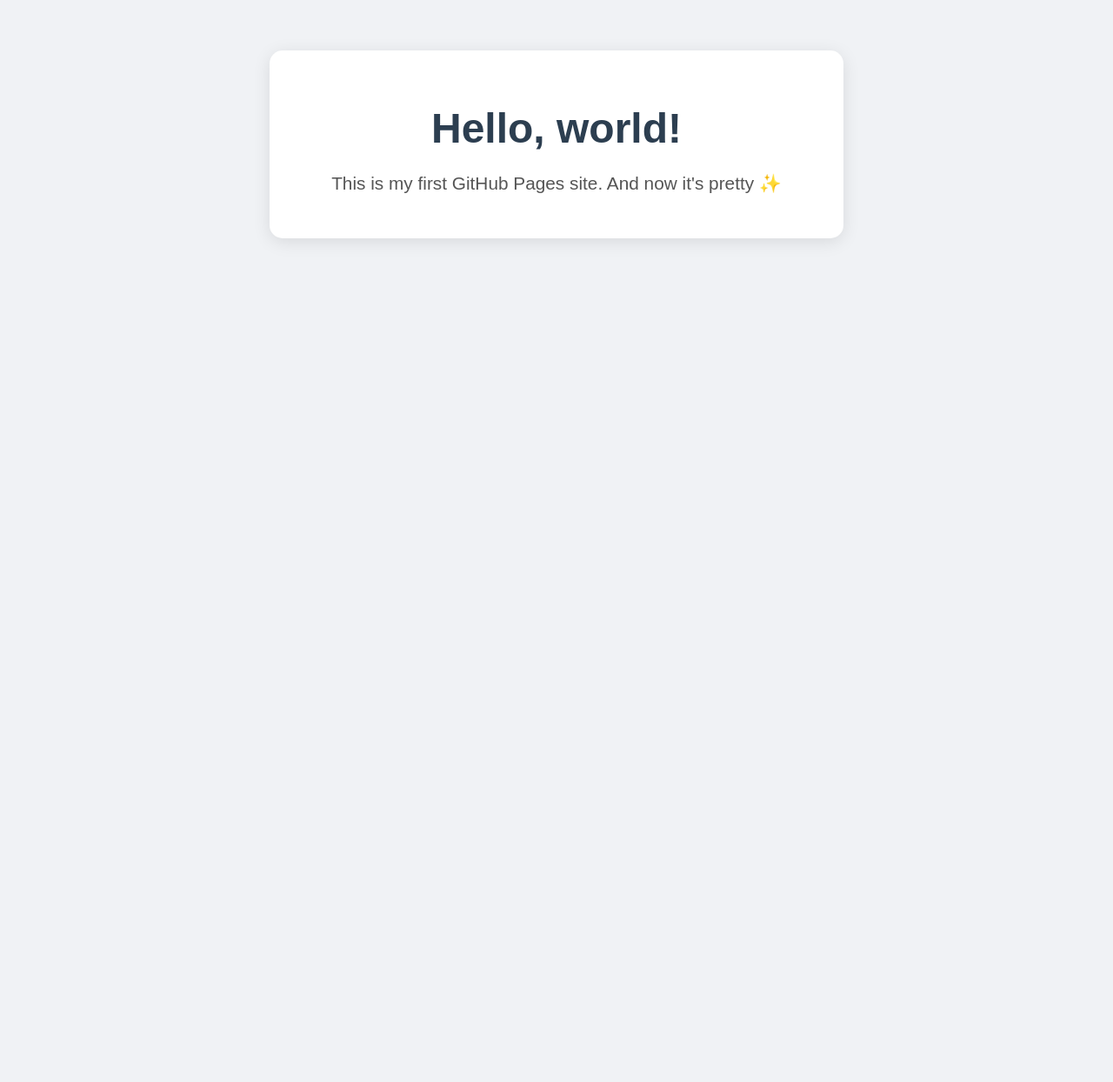
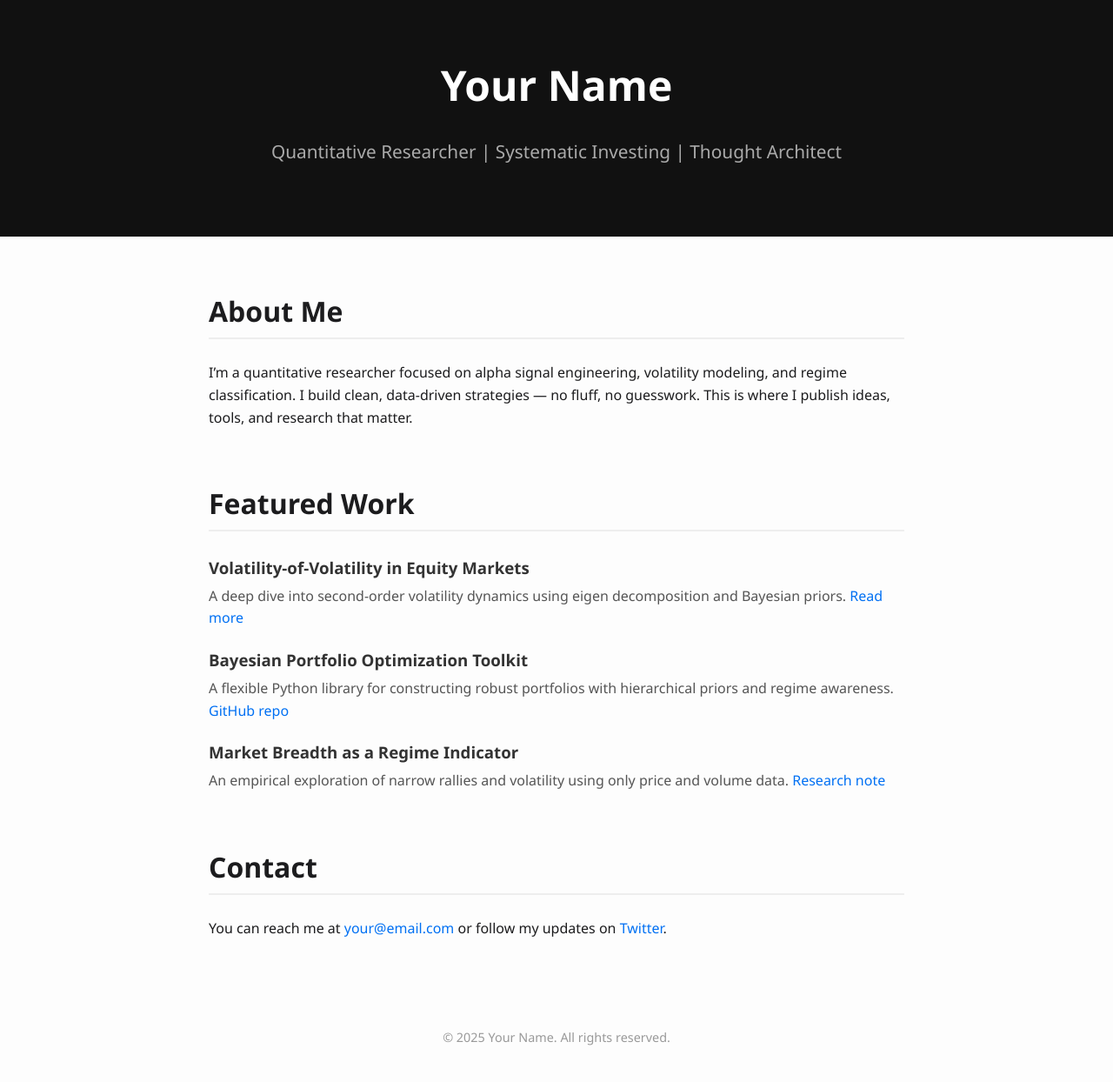
Before and after one commit to Abdullah-BA/Abdullah-BA.github.io, a plain HTML site: page index.html in a window 1280 px wide. Shown: the whole page at 87% size. Before the commit the page ends 800 px from the top, so only its background shows below. Drawn offline with Linux system fonts and the light colour scheme.

Commit message:
Update index.html

```diff
--- a/index.html
+++ b/index.html
@@ -1,41 +1,118 @@
 <!DOCTYPE html>
-<html>
+<html lang="en">
 <head>
-    <title>My First Website</title>
+  <meta charset="UTF-8" />
+  <meta name="viewport" content="width=device-width, initial-scale=1.0"/>
+  <title>Your Name | Research & Projects</title>
   <style>
     body {
-        background-color: #f0f2f5;
-        font-family: Arial, sans-serif;
-        color: #333;
-        text-align: center;
-        padding: 50px;
+      margin: 0;
+      font-family: 'Segoe UI', sans-serif;
+      background-color: #fdfdfd;
+      color: #1c1c1e;
+      line-height: 1.6;
     }
 
-      h1 {
-        color: #2c3e50;
-        font-size: 3em;
-        margin-bottom: 0.5em;
+    header {
+      background: #111;
+      color: white;
+      padding: 60px 20px;
+      text-align: center;
     }
 
-      p {
+    header h1 {
+      font-size: 3em;
+      margin: 0;
+    }
+
+    header p {
       font-size: 1.3em;
+      color: #aaa;
+    }
+
+    section {
+      max-width: 800px;
+      margin: 60px auto;
+      padding: 0 20px;
+    }
+
+    h2 {
+      font-size: 2em;
+      border-bottom: 2px solid #eee;
+      padding-bottom: 5px;
+    }
+
+    .project {
+      margin-top: 20px;
+    }
+
+    .project h3 {
+      margin-bottom: 5px;
+      color: #333;
+    }
+
+    .project p {
+      margin: 0;
       color: #555;
     }
 
-      .box {
-        background: white;
-        max-width: 600px;
-        margin: auto;
-        padding: 30px;
-        border-radius: 15px;
-        box-shadow: 0 4px 20px rgba(0, 0, 0, 0.1);
+    footer {
+      text-align: center;
+      padding: 40px 20px;
+      color: #999;
+      font-size: 0.9em;
+    }
+
+    a {
+      color: #0070f3;
+      text-decoration: none;
+    }
+
+    a:hover {
+      text-decoration: underline;
     }
   </style>
 </head>
+
 <body>
-    <div class="box">
-      <h1>Hello, world!</h1>
-      <p>This is my first GitHub Pages site. And now it's pretty ✨</p>
+
+  <header>
+    <h1>Your Name</h1>
+    <p>Quantitative Researcher | Systematic Investing | Thought Architect</p>
+  </header>
+
+  <section>
+    <h2>About Me</h2>
+    <p>I’m a quantitative researcher focused on alpha signal engineering, volatility modeling, and regime classification. I build clean, data-driven strategies — no fluff, no guesswork. This is where I publish ideas, tools, and research that matter.</p>
+  </section>
+
+  <section>
+    <h2>Featured Work</h2>
+
+    <div class="project">
+      <h3>Volatility-of-Volatility in Equity Markets</h3>
+      <p>A deep dive into second-order volatility dynamics using eigen decomposition and Bayesian priors. <a href="#">Read more</a></p>
     </div>
+
+    <div class="project">
+      <h3>Bayesian Portfolio Optimization Toolkit</h3>
+      <p>A flexible Python library for constructing robust portfolios with hierarchical priors and regime awareness. <a href="#">GitHub repo</a></p>
+    </div>
+
+    <div class="project">
+      <h3>Market Breadth as a Regime Indicator</h3>
+      <p>An empirical exploration of narrow rallies and volatility using only price and volume data. <a href="#">Research note</a></p>
+    </div>
+  </section>
+
+  <section>
+    <h2>Contact</h2>
+    <p>You can reach me at <a href="mailto:your@email.com">your@email.com</a> or follow my updates on <a href="https://twitter.com/yourhandle" target="_blank">Twitter</a>.</p>
+  </section>
+
+  <footer>
+    &copy; 2025 Your Name. All rights reserved.
+  </footer>
+
 </body>
 </html>
```
Lines whose indentation alone changed are shown as unchanged.
